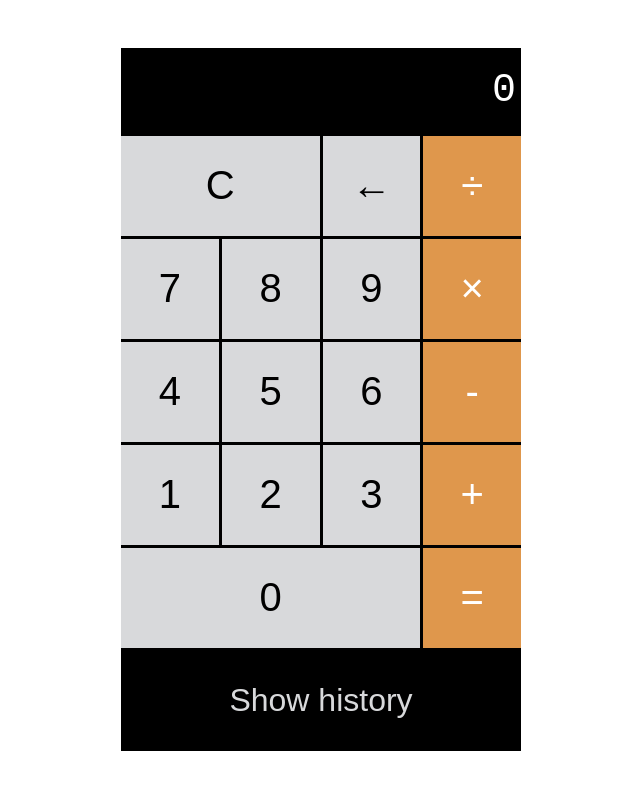
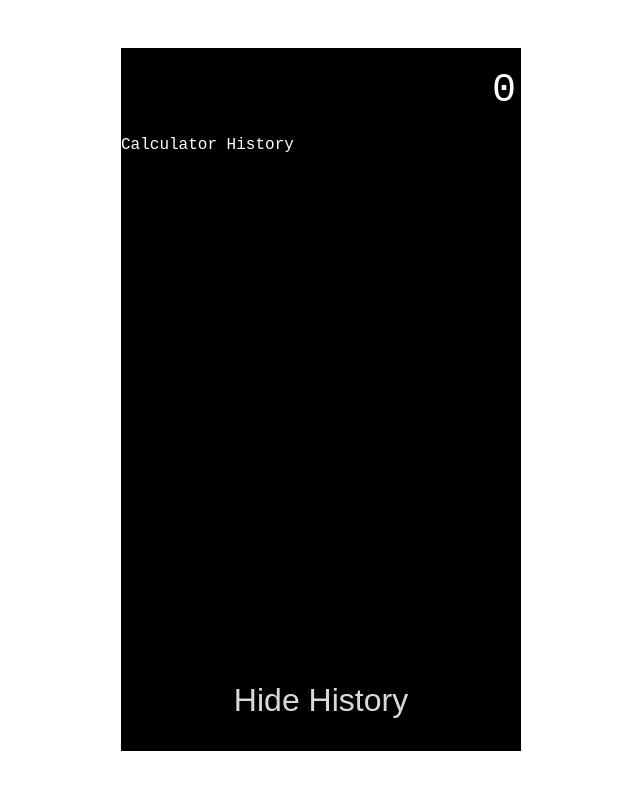
Before and after one commit to damdiana/calculator-practice, a plain HTML site: page index.html in a window 1280 px wide. Both pictures are taken after a click on the button "Show history". Shown: the whole page, without its empty margins (319-959 px from the left). Drawn offline with Linux system fonts and the light colour scheme.

Commit message:
Toggle panel to show history when clicking the button (#20)

```diff
--- a/index.html
+++ b/index.html
@@ -26,10 +26,13 @@
         <button data-operation="+" id="btn-addition" class="btn btn-orange">+</button>
         <button data-number="0" id="btn-0" class="btn btn-gray span-3 ">0</button>
         <button id="btn-equal" class="btn btn-orange">=</button>
-        <button class="btn btn-black btn-history span-4"> Show history </button>
+        <button id="show-history" class="btn btn-black btn-history span-4"> Show history </button>
 
     </div>
 
+    <div class="calc-history hidden">
+        <p> Calculator History </p>
+    </div>
     <script src="./index.js"> </script>
 
 </body>
--- a/index.js
+++ b/index.js
@@ -21,6 +21,10 @@ let operation = undefined;
 let nr1 = 0;
 let nr2 = 0;
 
+const btnHistory = document.querySelector('#show-history');
+const calcHistory = document.querySelector('.calc-history');
+let isHistoryToggled = false;
+
 btn1.addEventListener('click', onDigitClick);
 btn2.addEventListener('click', onDigitClick);
 btn3.addEventListener('click', onDigitClick);
@@ -43,7 +47,6 @@ function onDigitClick(event) {
         nr2 = nr2 * 10 + digit;
         calcScreen.innerHTML = nr2;
         console.log(nr2);
-
     }
 }
 
@@ -53,7 +56,6 @@ btnClear.addEventListener('click', function () {
     operation = undefined;
     calcScreen.innerHTML = 0;
     console.log(nr1);
-
 });
 
 btnSubtraction.addEventListener('click', onOperationClick);
@@ -106,3 +108,14 @@ btnBack.addEventListener('click', function () {
         console.log(nr2);
     }
 });
+
+btnHistory.addEventListener("click", function () {
+    isHistoryToggled = !isHistoryToggled;
+    calcHistory.classList.toggle('hidden');
+
+    if (isHistoryToggled) {
+        btnHistory.textContent = 'Hide History';
+    } else {
+        btnHistory.textContent = 'Show History';
+    }
+});
--- a/style.css
+++ b/style.css
@@ -38,6 +38,21 @@ body {
     column-gap: 3px;
     margin-bottom: 0.1em;
     grid-template-columns: repeat(4, 1fr);
+    position: relative;
+}
+
+
+.calc-history {
+    position: absolute;
+    z-index: 9999;
+    width: 400px;
+    height: 70%;
+    background-color: var(--black);
+    color: var(--white);
+}
+
+.hidden {
+    display: none;
 }
 
 .calc-screen {
@@ -45,7 +60,6 @@ body {
     font-size: 40px;
     text-align: right;
     padding: 20px 5px;
-
 }
 
 .span-2 {
```
